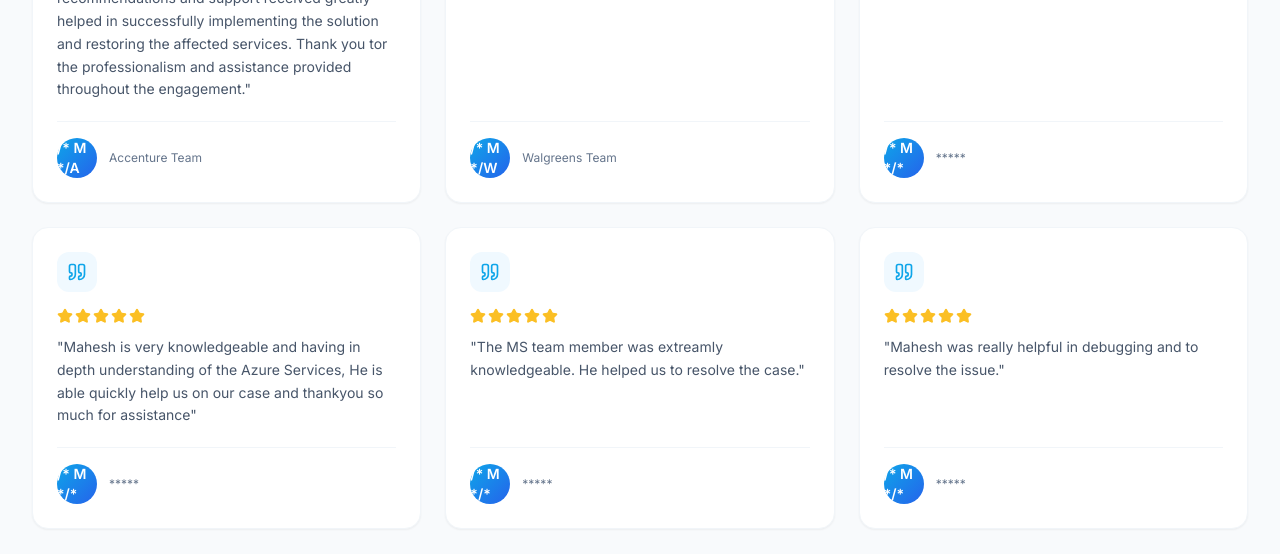
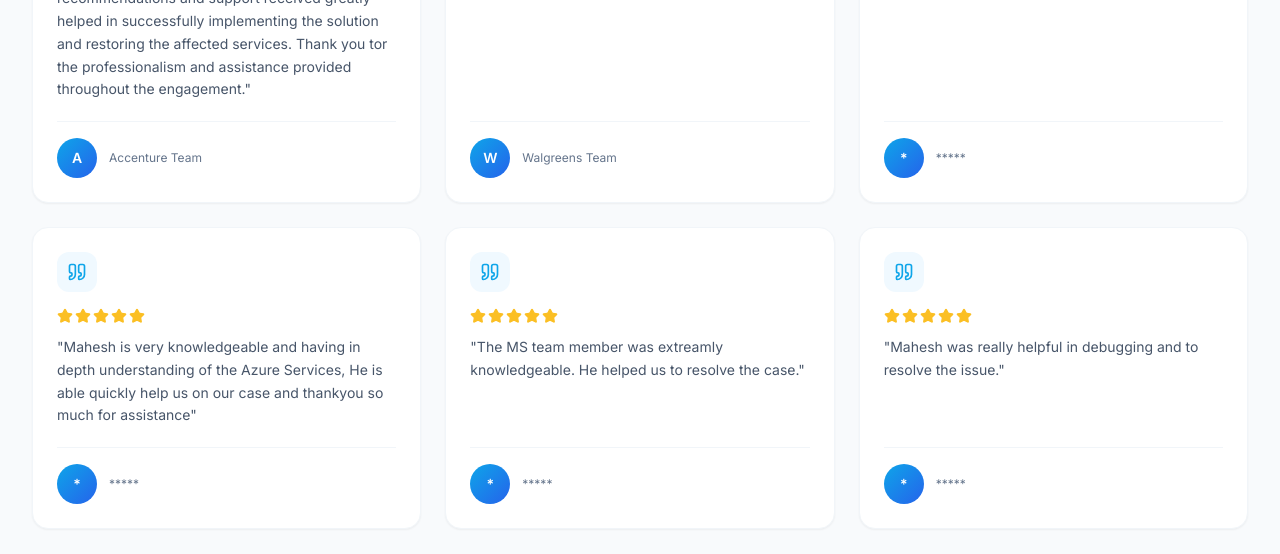
Before and after one commit to Integration-Hub-DE/Portfolio-Mahesh-2, a React (Vite) app: page / in a window 1280 px wide. Shown: the part 8180-8734 px from the top of the page. Built offline with nearby package versions, Linux system fonts and the light colour scheme.

Commit message:
Update Feedback.tsx

```diff
--- a/src/components/Feedback.tsx
+++ b/src/components/Feedback.tsx
@@ -46,7 +46,6 @@ export default function Feedback() {
 
               <div className="flex items-center gap-3 pt-4 border-t border-slate-100">
                 <div className="w-10 h-10 rounded-full bg-gradient-to-br from-sky-500 to-blue-600 flex items-center justify-center text-white font-semibold text-sm shrink-0">
-                  /* {item.name.charAt(0)} */
                   {item.from.charAt(0)}
                 </div>
                 <div>
```
